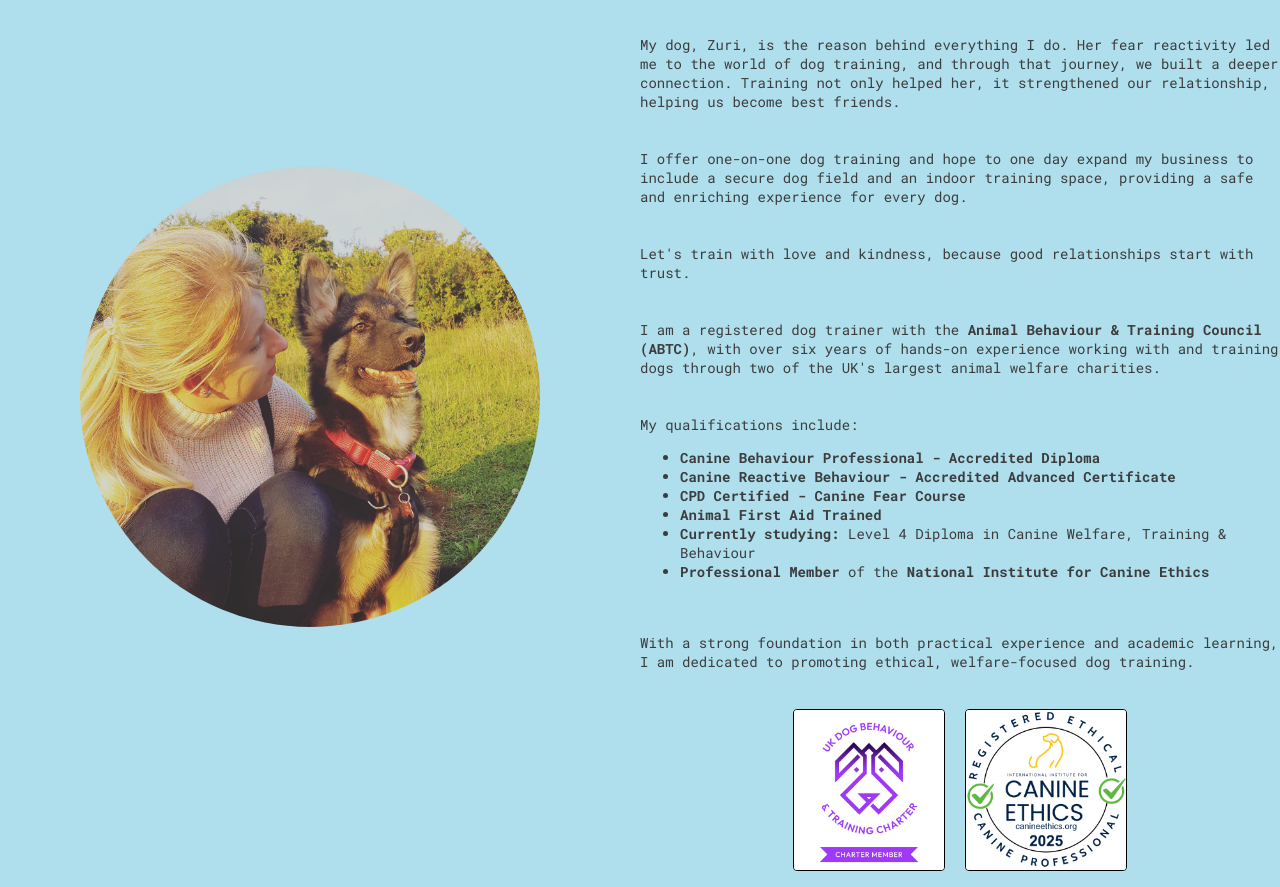
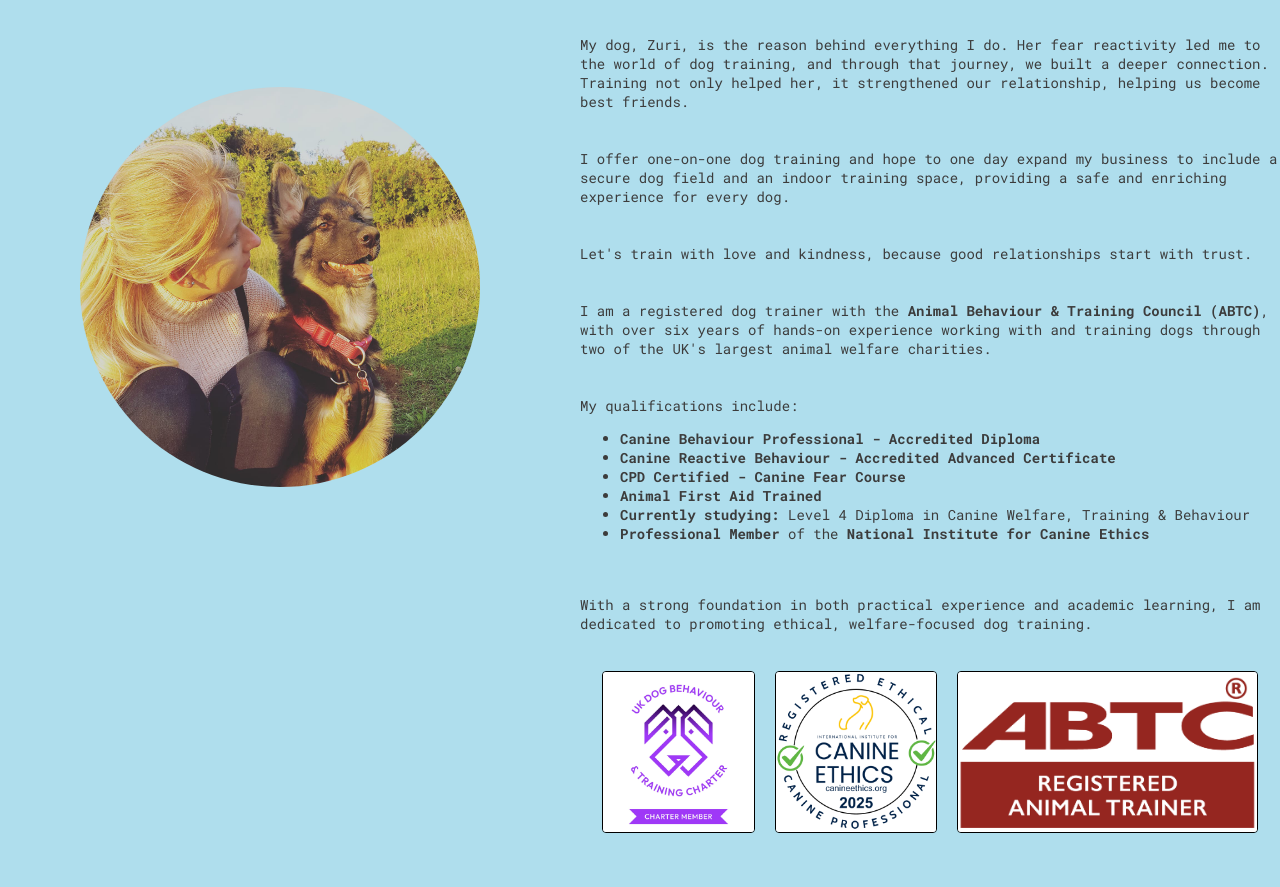
Before and after one commit to Clarkent133/ClickAndTreatTraining, a plain HTML site: page index.html in a window 1280 px wide. Shown: the part 939-1826 px from the top of the page. Drawn offline with Linux system fonts and the light colour scheme.

Commit message:
Update index.html

```diff
--- a/index.html
+++ b/index.html
@@ -53,7 +53,7 @@
     </div>
 
     <div class="main" style="width:calc(100% - 80px); min-height:600px; display:flex; flex-wrap:wrap; justify-content:center; align-items:center; gap:100px; padding:80px; background-color:#AFDEED;">
-      <img src="./Main1.jpg" style="min-width:460px; width:460px; height:460px; border-radius:230px; z-index:100;">
+      <img src="./Main1.jpg" style="min-width:400px; width:400px; height:400px; border-radius:200px; z-index:100;">
       <div style="min-width:400px; max-width:800px; flex:1 1 400px; z-index:100; display:flex; flex-direction:column; text-align:center; align-items:left; gap:10px;">
         <div class="customFont" style="font-family:'Amatic SC', sans-serif; font-weight:900; font-size:52px; color:rgba(60, 60, 60, 1);">Meet the trainer behind the treats</div>
         <br>
```
